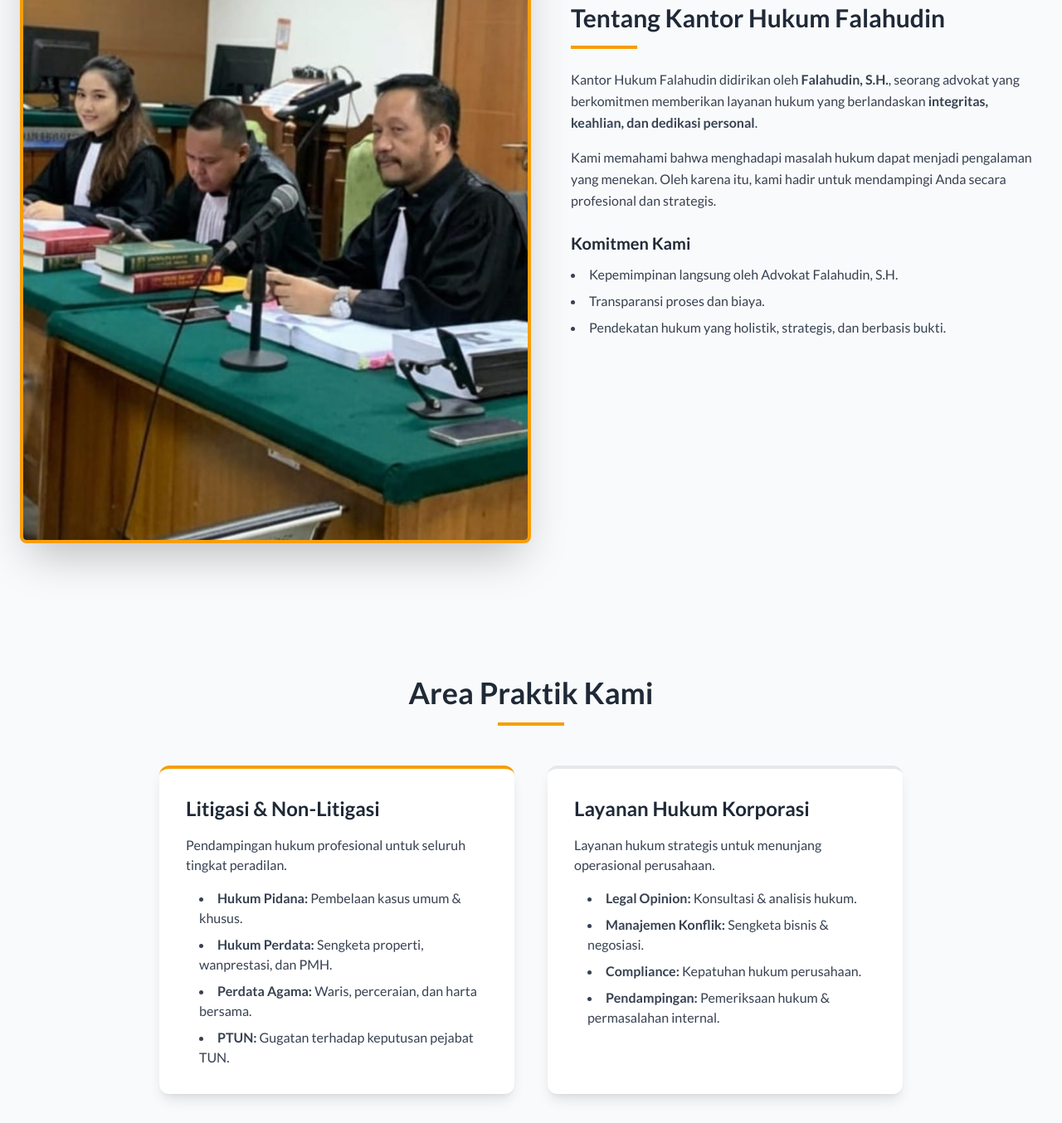
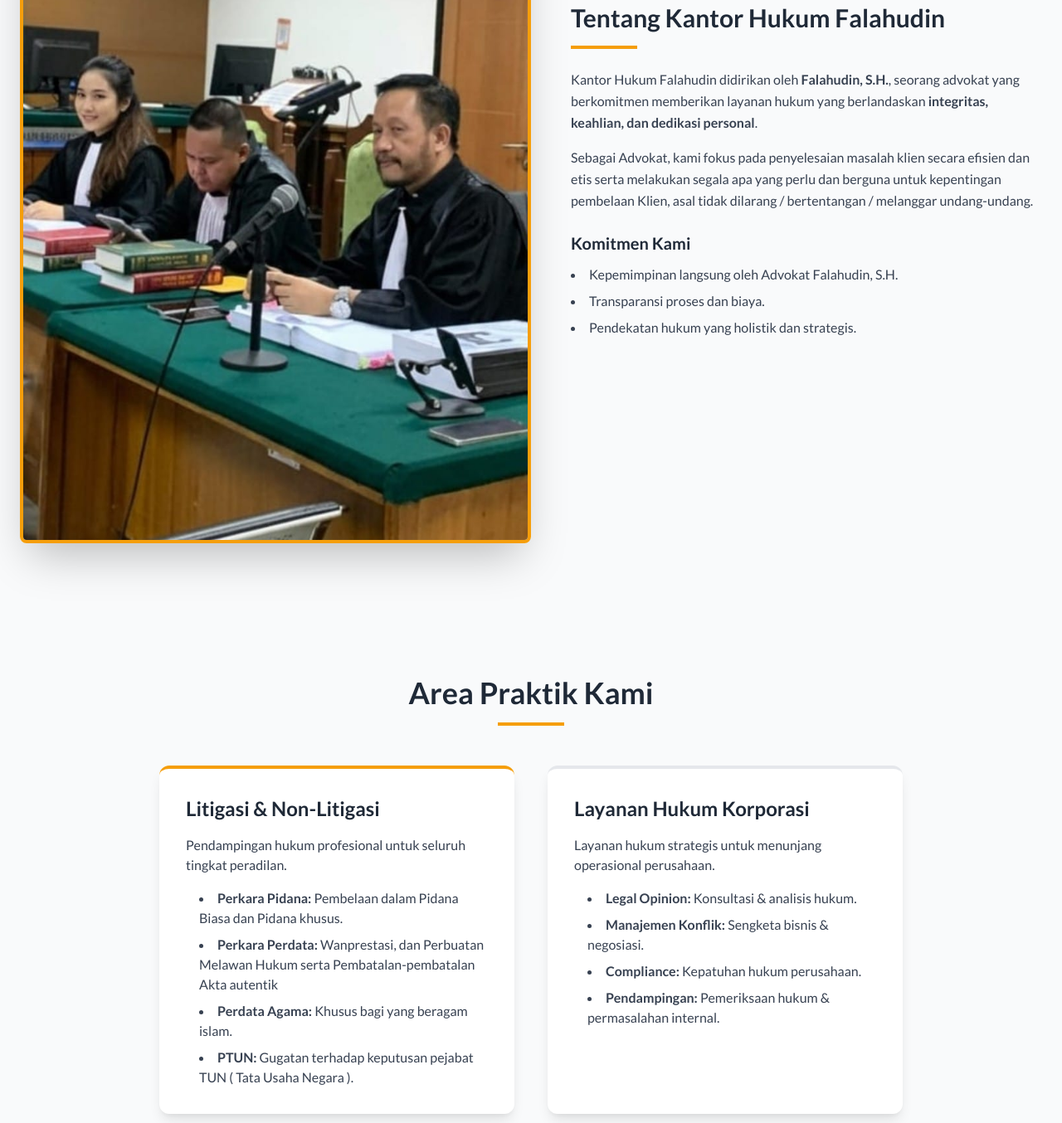
Before and after one commit to ardineatsmg-a11y/website-falahudin, a plain HTML site: page index.html in a window 1280 px wide. Shown: the part 1006-2360 px from the top of the page at 83% size. Drawn offline with nearby package versions, Linux system fonts and the light colour scheme.

Commit message:
Revise legal service descriptions in index.html

```diff
--- a/index.html
+++ b/index.html
@@ -270,14 +270,14 @@
           <strong>integritas, keahlian, dan dedikasi personal</strong>.
         </p>
         <p class="text-gray-700 leading-relaxed mb-4">
-          Kami memahami bahwa menghadapi masalah hukum dapat menjadi pengalaman yang menekan. Oleh karena itu, kami hadir untuk mendampingi Anda secara profesional dan strategis.
+          Sebagai Advokat, kami fokus pada penyelesaian masalah klien secara efisien dan etis serta melakukan segala apa yang perlu dan berguna untuk kepentingan pembelaan Klien, asal tidak dilarang / bertentangan / melanggar undang-undang.
         </p>
 
         <h3 class="text-xl font-bold mb-3 text-slate-900 mt-6">Komitmen Kami</h3>
         <ul class="list-disc list-inside text-gray-700 space-y-2">
           <li>Kepemimpinan langsung oleh Advokat Falahudin, S.H.</li>
           <li>Transparansi proses dan biaya.</li>
-          <li>Pendekatan hukum yang holistik, strategis, dan berbasis bukti.</li>
+          <li>Pendekatan hukum yang holistik dan strategis.</li>
         </ul>
       </div>
     </div>
@@ -294,10 +294,10 @@
           <h3 class="text-2xl font-bold mb-4 text-slate-900">Litigasi & Non-Litigasi</h3>
           <p class="text-gray-700 mb-4">Pendampingan hukum profesional untuk seluruh tingkat peradilan.</p>
           <ul class="list-disc list-inside text-gray-700 ml-4 space-y-2">
-            <li><strong>Hukum Pidana:</strong> Pembelaan kasus umum & khusus.</li>
-            <li><strong>Hukum Perdata:</strong> Sengketa properti, wanprestasi, dan PMH.</li>
-            <li><strong>Perdata Agama:</strong> Waris, perceraian, dan harta bersama.</li>
-            <li><strong>PTUN:</strong> Gugatan terhadap keputusan pejabat TUN.</li>
+            <li><strong>Perkara Pidana:</strong> Pembelaan dalam Pidana Biasa dan Pidana khusus.</li>
+            <li><strong>Perkara Perdata:</strong> Wanprestasi, dan Perbuatan Melawan Hukum serta Pembatalan-pembatalan Akta autentik</li>
+            <li><strong>Perdata Agama:</strong> Khusus bagi yang beragam islam.</li>
+            <li><strong>PTUN:</strong> Gugatan terhadap keputusan pejabat TUN ( Tata Usaha Negara ).</li>
           </ul>
         </div>
 
```
